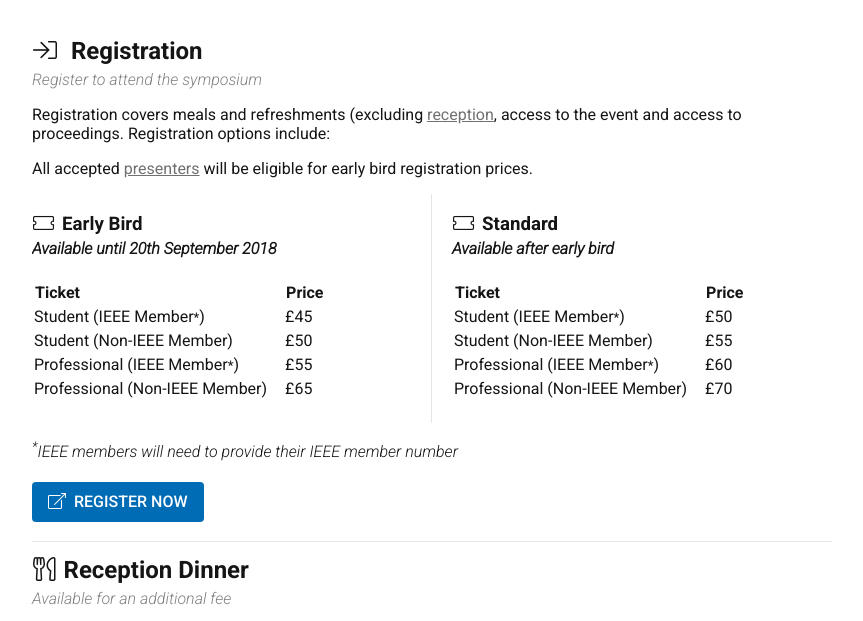
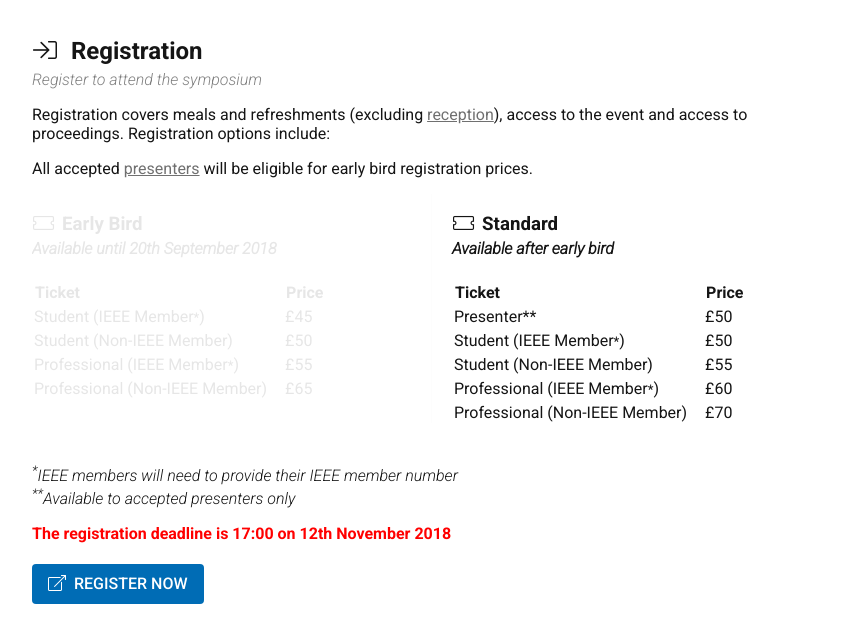
Before and after one commit to PButcher/uoc-ieee-symposium-website-2018, a website: page static/registration/index.html in a window 1280 px wide. Shown: the part 172-793 px from the top of the page, without its empty margins (208-1071 px from the left). Drawn offline with nearby package versions, Linux system fonts and the light colour scheme; files that its build step writes are made by us from their sources.

```diff
--- a/static/registration/index.html
+++ b/static/registration/index.html
@@ -58,10 +58,10 @@
             <h1><i class="fal fa-sign-in"></i> Registration</h1>
             <p>Register to attend the symposium</p>
           </div>
-          <p>Registration covers meals and refreshments (excluding <a href="#reception">reception</a>, access to the event and access to proceedings. Registration options include:</p>
+          <p>Registration covers meals and refreshments (excluding <a href="#reception">reception</a>), access to the event and access to proceedings. Registration options include:</p>
           <p>All accepted <a href="submit.html">presenters</a> will be eligible for early bird registration prices.</p>
           <div class="section__tabulated">
-            <div class="section__tabulated-col">
+            <div class="section__tabulated-col" style="opacity:0.1">
               <h3><i class="fal fa-ticket"></i>Early Bird</h3>
               <h4>Available until 20th September 2018</h4>
               <table>
@@ -77,6 +77,7 @@
               <h4>Available after early bird</h4>
               <table>
                 <tr><th>Ticket</th><th>Price</th></tr>
+                <tr><td>Presenter**</td><td>£50</td></tr>
                 <tr><td>Student (IEEE Member<small>*</small>)</td><td>£50</td></tr>
                 <tr><td>Student (Non-IEEE Member)</td><td>£55</td></tr>
                 <tr><td>Professional (IEEE Member<small>*</small>)</td><td>£60</td></tr>
@@ -84,7 +85,8 @@
               </table>
             </div>
           </div>
-          <p><em><sup>*</sup>IEEE members will need to provide their IEEE member number</em></p>
+          <p><em><sup>*</sup>IEEE members will need to provide their IEEE member number</em><br/><em><sup>**</sup>Available to accepted presenters only</em></p>
+          <p style="color:red"><strong>The registration deadline is 17:00 on 12th November 2018 </strong></p>
           <a href="https://storefront.chester.ac.uk/index.php?main_page=product_info&cPath=6&products_id=767" class="button button__blue"><i class="fal fa-external-link"></i>Register Now</a>
         </section>
         <a name="reception"></a>
```
Also changed, not shown: static/index.html (+1 -1 lines), static/submit/index.html (+1 -1 lines).
